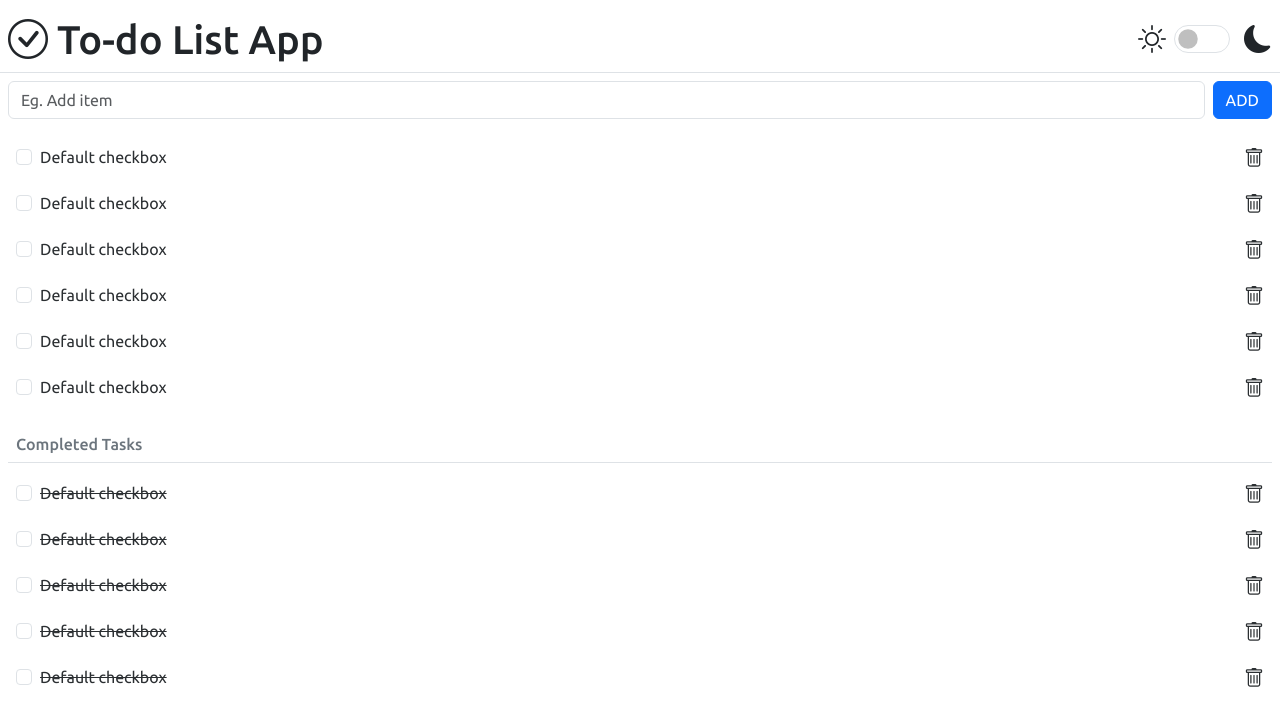
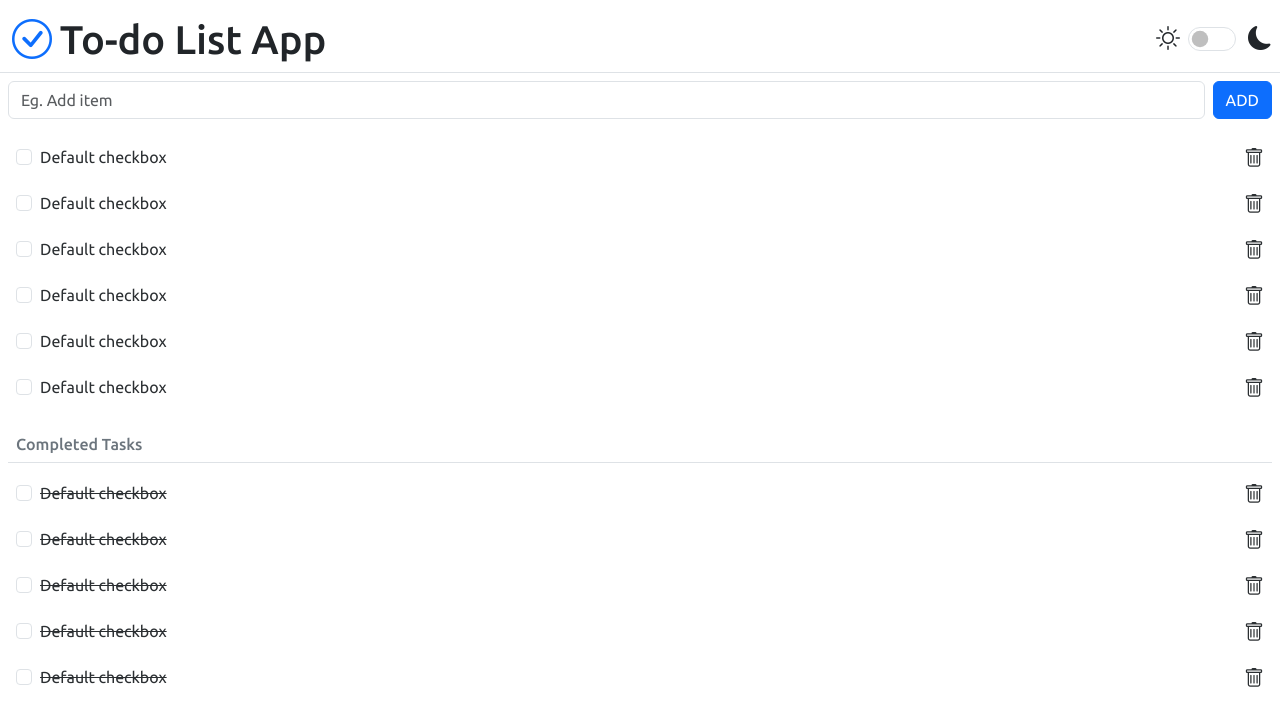
Before and after one commit to buddhiridmal/ToDo-List-FireBase, a website built with Vite: page index.html in a window 1280 px wide. Built offline with nearby package versions, Linux system fonts and the light colour scheme.

Commit message:
UI update

```diff
--- a/index.html
+++ b/index.html
@@ -11,11 +11,11 @@
   <section>
     <header class="d-flex justify-content-between
         align-items-center p-2 pt-3 border-bottom">
-      <h1 class="m-0">
-        <i class="bi bi-check-circle"></i>
+      <h1 class="m-0 d-flex align-items-center gap-1">
+        <i class="bi bi-check-circle text-primary px-1 fs-1"></i>
         To-do List App
       </h1>
-      <div class="d-flex gap-2 fs-3">
+      <div class="d-flex gap-2 fs-4">
         <i class="bi bi-brightness-high"></i>
         <div class="form-check form-switch">
           <input class="form-check-input" type="checkbox" role="switch">
```
